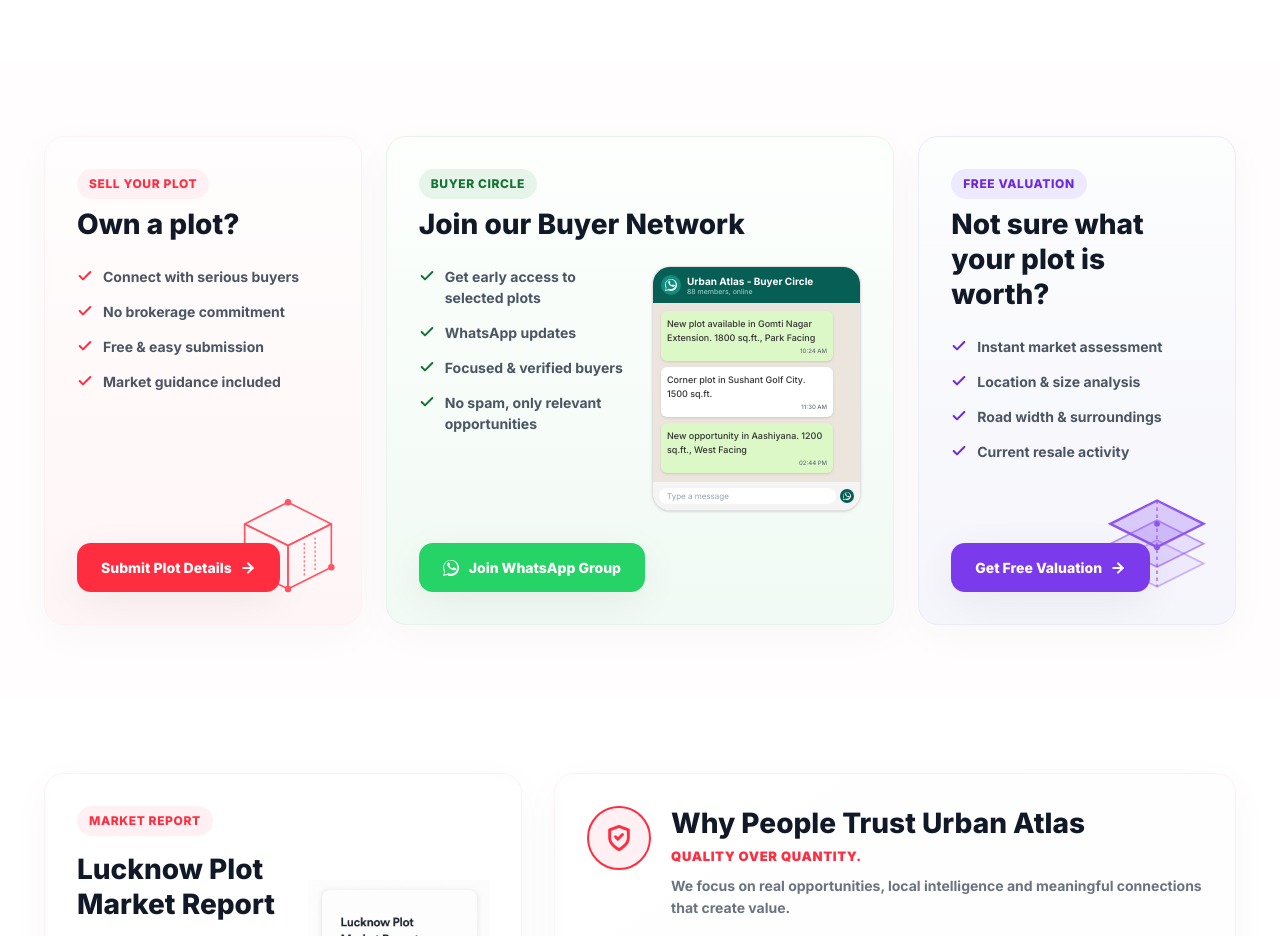
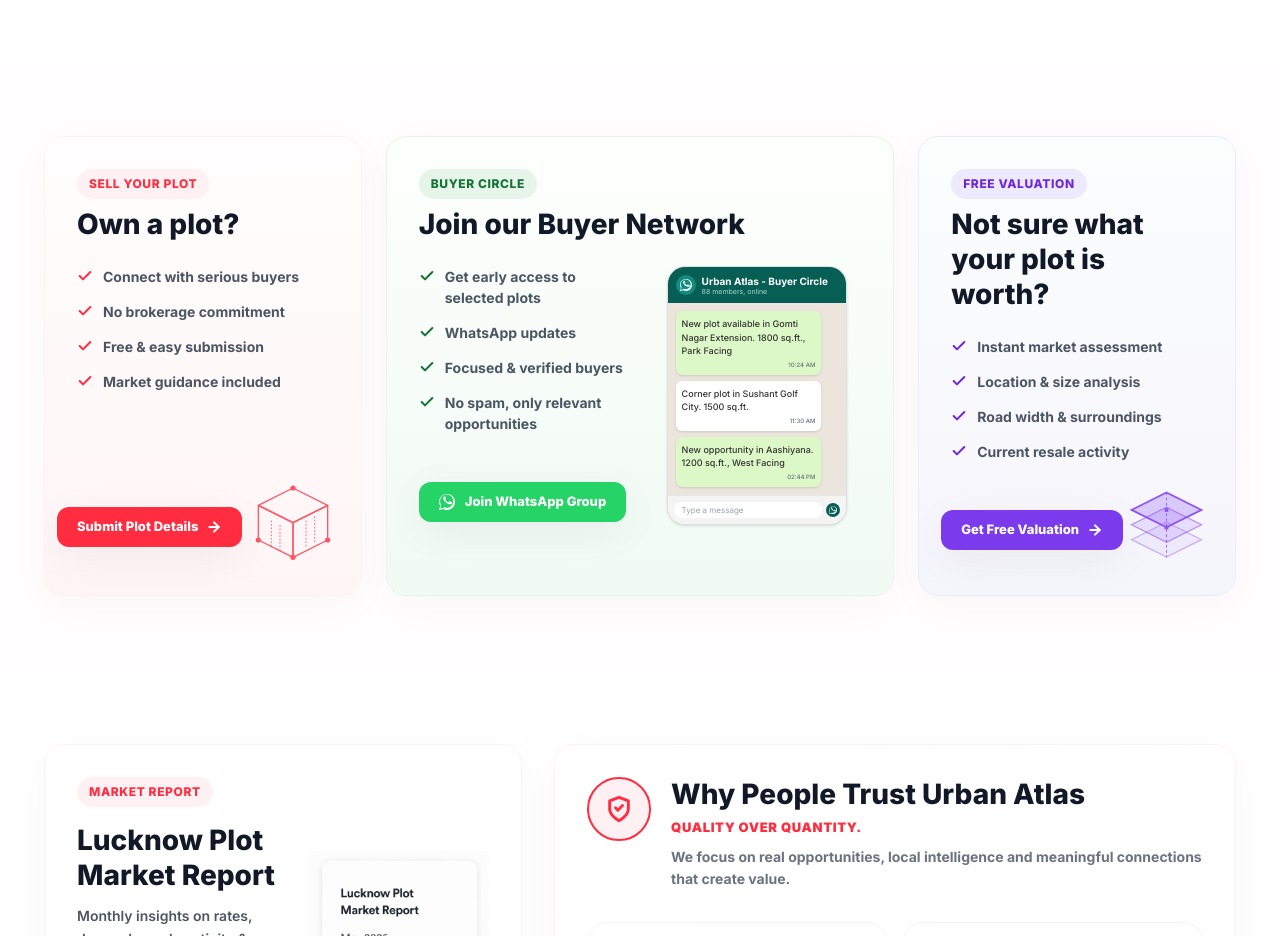
Before and after one commit to ayushgade06/urban-atlas, a Next.js app: page / in a window 1280 px wide. Shown: the part 1983-2919 px from the top of the page. Built offline with nearby package versions, Linux system fonts and the light colour scheme.

Commit message:
Button sizing

```diff
--- a/components/feature-cards.tsx
+++ b/components/feature-cards.tsx
@@ -23,7 +23,7 @@ function WhatsAppIcon({ className }: { className?: string }) {
 // 1. Isometric Wireframe House SVG
 function IsometricHouseSVG() {
   return (
-    <svg width="130" height="130" viewBox="0 0 120 120" fill="none" xmlns="http://www.w3.org/2000/svg" className="absolute bottom-2 right-2 opacity-80 pointer-events-none select-none z-0">
+    <svg width="104" height="104" viewBox="0 0 120 120" fill="none" xmlns="http://www.w3.org/2000/svg" className="absolute bottom-4 right-4 opacity-80 pointer-events-none select-none z-0">
       {/* Front Face Wireframe */}
       <path d="M20 75L60 95V55L20 35V75Z" stroke="#FF2D3F" strokeWidth="1.5" strokeLinejoin="round" />
       {/* Right Side Wireframe */}
@@ -47,7 +47,7 @@ function IsometricHouseSVG() {
 // 2. Translucent Isometric Valuation Sheets
 function IsometricSheetsSVG() {
   return (
-    <svg width="140" height="140" viewBox="0 0 120 120" fill="none" xmlns="http://www.w3.org/2000/svg" className="absolute bottom-2 right-2 opacity-85 pointer-events-none select-none z-0">
+    <svg width="105" height="105" viewBox="0 0 120 120" fill="none" xmlns="http://www.w3.org/2000/svg" className="absolute bottom-4 right-4 opacity-85 pointer-events-none select-none z-0">
       {/* Sheet 1 (Bottom Layer) */}
       <path d="M20 75 L60 95 L100 75 L60 55 Z" fill="rgba(124, 58, 237, 0.08)" stroke="rgba(124, 58, 237, 0.4)" strokeWidth="1.5" />
       {/* Sheet 2 (Middle Layer) */}
@@ -69,7 +69,7 @@ export default function FeatureCards() {
         <div className="grid grid-cols-1 lg:grid-cols-[1fr_1.6fr_1fr] gap-6 items-stretch">
           {/* Card 1 — Sell Your Plot */}
           <motion.div
-            className="relative bg-gradient-to-b from-[#FFFDFD] to-[#FFF5F6] border border-[#FFF1F3] rounded-[20px] p-8 shadow-[0px_10px_40px_rgba(0,0,0,0.03)] flex flex-col justify-between overflow-hidden min-h-[460px] h-full"
+            className="relative bg-gradient-to-b from-[#FFFDFD] to-[#FFF5F6] border border-[#FFF1F3] rounded-[20px] p-8 shadow-[0px_10px_40px_rgba(0,0,0,0.03)] flex flex-col justify-start overflow-hidden min-h-[460px] h-full"
             whileHover={{ y: -4, boxShadow: '0px 10px 40px rgba(255,45,63,0.06)' }}
             transition={{ duration: 0.22 }}
           >
@@ -95,10 +95,10 @@ export default function FeatureCards() {
               </ul>
             </div>
 
-            <div className="relative z-10 mt-8 flex flex-col items-start w-full">
+            <div className="relative z-10 mt-[115px] ml-[-20px] flex flex-col items-start w-full pr-[60px]">
               <motion.a
                 href="#submit-plot"
-                className="inline-flex items-center gap-2 bg-[#FF2D3F] hover:bg-[#E81F34] text-white rounded-[14px] px-6 py-3.5 text-[14px] font-extrabold transition-all duration-200 premium-shadow"
+                className="inline-flex items-center gap-2 bg-[#FF2D3F] hover:bg-[#E81F34] text-white rounded-[12px] px-5 py-2.5 text-[13px] font-extrabold transition-all duration-200 premium-shadow whitespace-nowrap"
                 whileHover={{ scale: 1.02 }}
                 whileTap={{ scale: 0.98 }}
               >
@@ -113,7 +113,7 @@ export default function FeatureCards() {
 
           {/* Card 2 — Buyer Circle */}
           <motion.div
-            className="relative bg-gradient-to-b from-[#FDFFFD] to-[#F1FAF4] border border-[#E6F4EA] rounded-[20px] p-8 shadow-[0px_10px_40px_rgba(0,0,0,0.03)] flex flex-col justify-between overflow-hidden min-h-[460px] h-full"
+            className="relative bg-gradient-to-b from-[#FDFFFD] to-[#F1FAF4] border border-[#E6F4EA] rounded-[20px] p-8 shadow-[0px_10px_40px_rgba(0,0,0,0.03)] flex flex-col justify-start overflow-hidden min-h-[460px] h-full"
             whileHover={{ y: -4, boxShadow: '0px 10px 40px rgba(37,211,102,0.06)' }}
             transition={{ duration: 0.22 }}
           >
@@ -127,6 +127,7 @@ export default function FeatureCards() {
 
               {/* Side by side layout for text + checklist and phone mockup inside card */}
               <div className="grid grid-cols-1 md:grid-cols-2 gap-6 w-full items-start">
+                <div className="flex flex-col items-start w-full">
                   <ul className="space-y-3.5">
                     {[
                       'Get early access to selected plots',
@@ -141,8 +142,21 @@ export default function FeatureCards() {
                     ))}
                   </ul>
 
+                  <div className="relative z-10 mt-[48px] flex flex-col items-start w-full">
+                    <motion.a
+                      href="#buyer-circle"
+                      className="inline-flex items-center gap-2.5 bg-[#25D366] hover:bg-[#20ba59] text-white rounded-[12px] px-5 py-2.5 text-[13px] font-extrabold transition-all duration-200 premium-shadow"
+                      whileHover={{ scale: 1.02 }}
+                      whileTap={{ scale: 0.98 }}
+                    >
+                      <WhatsAppIcon className="h-4 w-4 text-white" />
+                      Join WhatsApp Group
+                    </motion.a>
+                  </div>
+                </div>
+
                 {/* WhatsApp Phone Mockup exactly matching screenshot message requirements */}
-                <div className="rounded-[18px] bg-white border border-[#E0E0E0] shadow-sm flex flex-col overflow-hidden max-w-[210px] w-full mx-auto md:ml-auto">
+                <div className="rounded-[18px] bg-white border border-[#E0E0E0] shadow-sm flex flex-col overflow-hidden max-w-[180px] w-full mx-auto md:ml-auto">
                   {/* Phone Header */}
                   <div className="bg-[#075E54] text-white p-2 flex items-center gap-1.5 leading-none">
                     <div className="w-5 h-5 rounded-full bg-[#128C7E] flex items-center justify-center flex-shrink-0">
@@ -181,23 +195,11 @@ export default function FeatureCards() {
                 </div>
               </div>
             </div>
-
-            <div className="relative z-10 mt-8 flex flex-col items-start w-full">
-              <motion.a
-                href="#buyer-circle"
-                className="inline-flex items-center gap-2.5 bg-[#25D366] hover:bg-[#20ba59] text-white rounded-[14px] px-6 py-3.5 text-[14px] font-extrabold transition-all duration-200 premium-shadow"
-                whileHover={{ scale: 1.02 }}
-                whileTap={{ scale: 0.98 }}
-              >
-                <WhatsAppIcon className="h-4 w-4 text-white" />
-                Join WhatsApp Group
-              </motion.a>
-            </div>
           </motion.div>
 
           {/* Card 3 — Free Valuation */}
           <motion.div
-            className="relative bg-gradient-to-b from-[#FCFDFD] to-[#F5F5FC] border border-[#ECECF9] rounded-[20px] p-8 shadow-[0px_10px_40px_rgba(0,0,0,0.03)] flex flex-col justify-between overflow-hidden min-h-[460px] h-full"
+            className="relative bg-gradient-to-b from-[#FCFDFD] to-[#F5F5FC] border border-[#ECECF9] rounded-[20px] p-8 shadow-[0px_10px_40px_rgba(0,0,0,0.03)] flex flex-col justify-start overflow-hidden min-h-[460px] h-full"
             whileHover={{ y: -4, boxShadow: '0px 10px 40px rgba(124,58,237,0.06)' }}
             transition={{ duration: 0.22 }}
           >
@@ -223,10 +225,10 @@ export default function FeatureCards() {
               </ul>
             </div>
 
-            <div className="relative z-10 mt-8 flex flex-col items-start w-full">
+            <div className="relative z-10 mt-[48px] ml-[-10px] flex flex-col items-start w-full pr-[80px]">
               <motion.a
                 href="#valuation"
-                className="inline-flex items-center gap-2 bg-[#7C3AED] hover:bg-[#6D28D9] text-white rounded-[14px] px-6 py-3.5 text-[14px] font-extrabold transition-all duration-200 premium-shadow"
+                className="inline-flex items-center gap-2 bg-[#7C3AED] hover:bg-[#6D28D9] text-white rounded-[12px] px-5 py-2.5 text-[13px] font-extrabold transition-all duration-200 premium-shadow whitespace-nowrap"
                 whileHover={{ scale: 1.02 }}
                 whileTap={{ scale: 0.98 }}
               >
```
Lines whose indentation alone changed are shown as unchanged.
